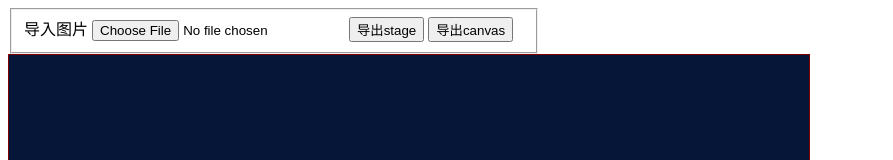
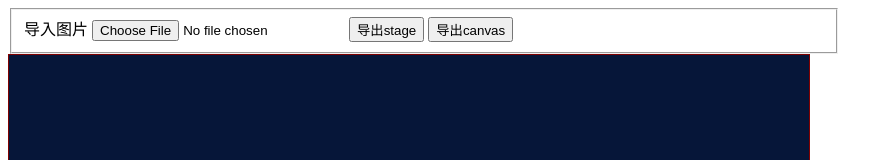
Before and after one commit to JUST-Limbo/pixijs-learn, a website: page export.html in a window 1280 px wide. Shown: the top 160 px of the page, without its empty margins (0-893 px from the left). Drawn offline with Linux system fonts and the light colour scheme.

Commit message:
2021年9月18日00:24:11

```diff
--- a/upload.html
+++ b/export.html
@@ -10,7 +10,7 @@
 	</head>
 	<body>
 		<div class="container">
-			<fieldset style="width: 500px">
+			<fieldset style="width: 800px">
 				<label for="file">导入图片</label>
 				<input type="file" name="inputFile" id="inputFile" accept="image/jpg,image/jpeg,image/png,image/PNG" />
         <button onclick="exportImg()">导出stage</button>
```
